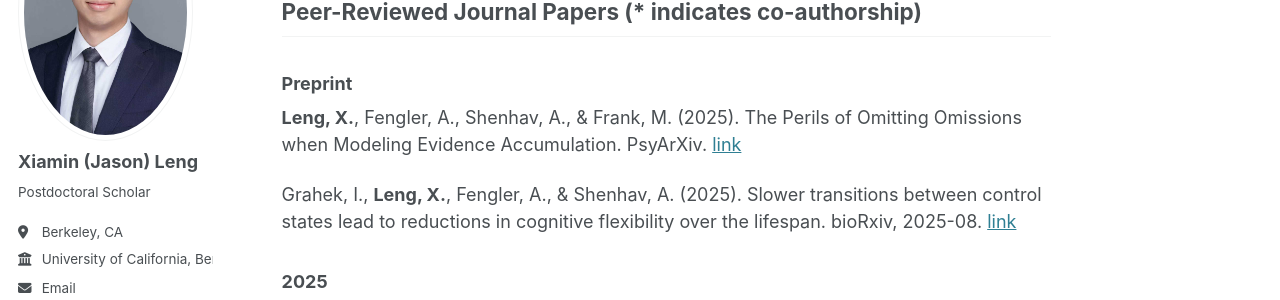
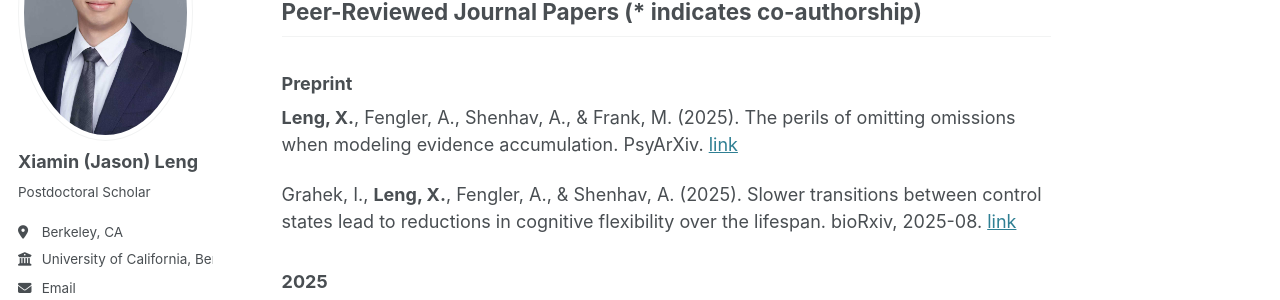
Before and after one commit to Jasonleng/jasonleng.github.io, a Jekyll site: the page built from _pages/publications.md, in a window 1280 px wide and 900 px high. Shown: the part 222-522 px from the top of the window. Built offline with Jekyll 4.4.1, drawn with Linux system fonts in a browser that asks for light colours; some web fonts are replaced.

```diff
--- a/_pages/publications.md
+++ b/_pages/publications.md
@@ -10,7 +10,7 @@ You can also find the list of my publications on [my Google Scholar profile](htt
 
 ### Preprint
 
-**Leng, X.**, Fengler, A., Shenhav, A., & Frank, M. (2025). The Perils of Omitting Omissions when Modeling Evidence Accumulation. PsyArXiv. [link](https://doi.org/10.31234/osf.io/pbrcf_v2)
+**Leng, X.**, Fengler, A., Shenhav, A., & Frank, M. (2025). The perils of omitting omissions when modeling evidence accumulation. PsyArXiv. [link](https://doi.org/10.31234/osf.io/pbrcf_v2)
 
 Grahek, I., **Leng, X.**, Fengler, A., & Shenhav, A. (2025). Slower transitions between control states lead to reductions in cognitive flexibility over the lifespan. bioRxiv, 2025-08. [link](https://doi.org/10.1101/2025.08.27.672689)
 
```
